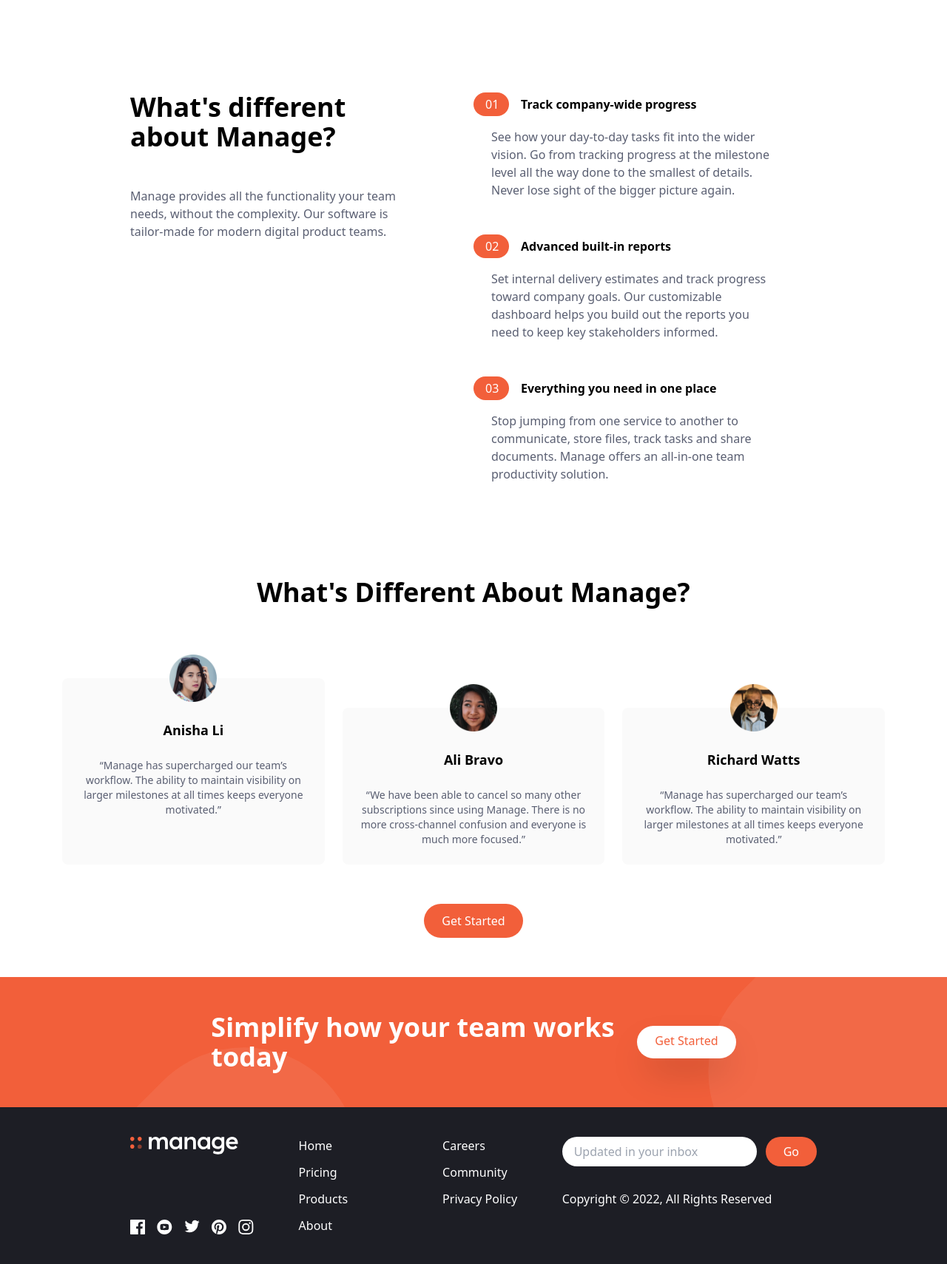
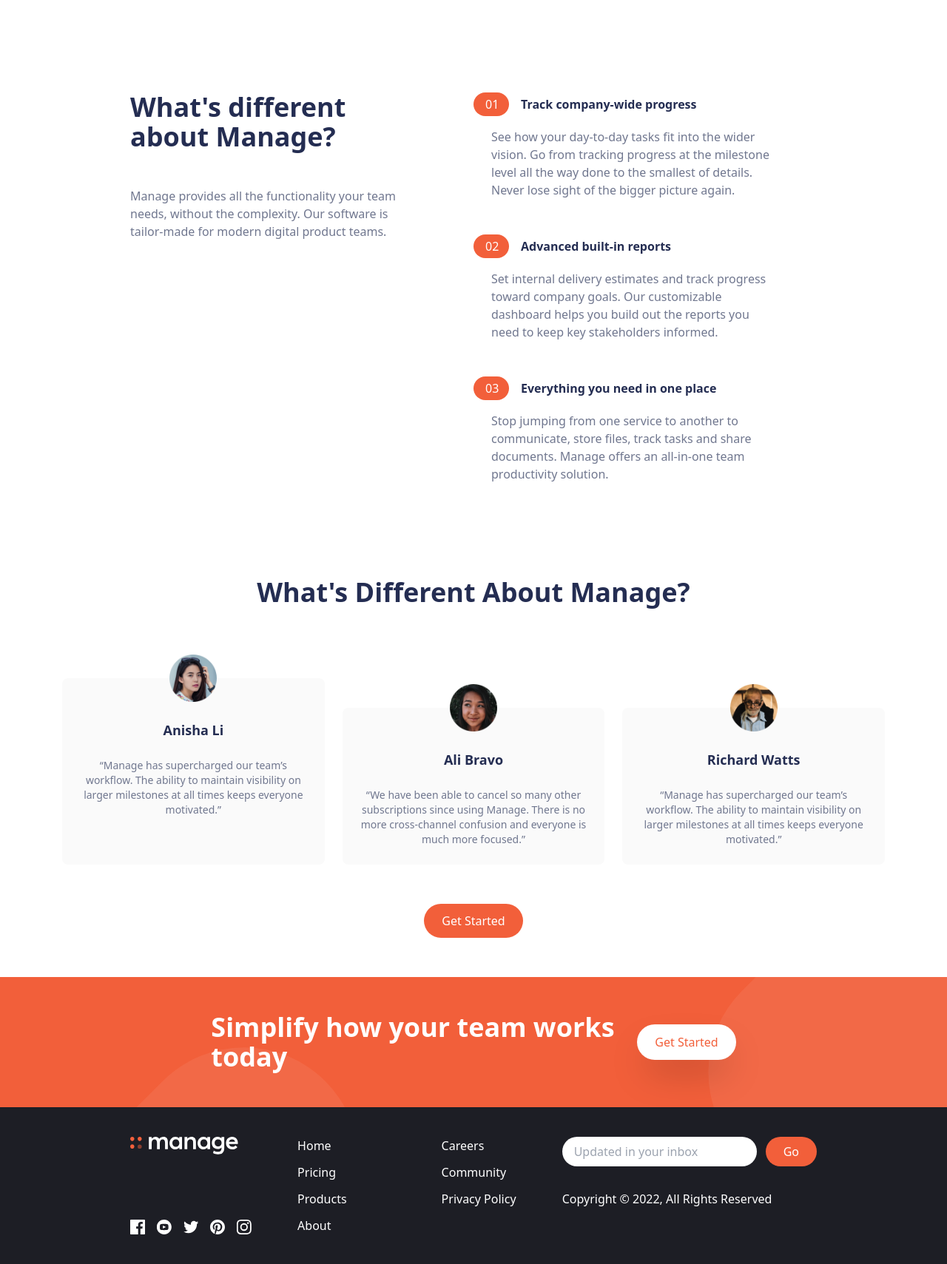
Before and after one commit to stove-jeebs/Manage-landing-page-tailwind, a website: page index.html in a window 1280 px wide. Shown: the part 583-2292 px from the top of the page at 74% size. Drawn offline with Linux system fonts and the light colour scheme.

Commit message:
add: hover effect (color change to brightRed) to svg icons; change: text color of headings from default to darkBlue

```diff
--- a/index.html
+++ b/index.html
@@ -1,3 +1,13 @@
+<!--
+
+	updates:
+		1. add hover effect (change color to "brightRed") to svg icons and changed heading text color to darkBlue
+		2. add box shadow to "Get Started Buttons"
+		3. add form validation
+		4. add carousal to testimonials
+
+-->
+
 <!DOCTYPE html>
 <html lang="en">
   <head>
@@ -21,7 +31,7 @@
             <a href="#"><img src="./img/logo.svg" alt="logo-image" /></a>
           </div>
           <!-- menu -->
-          <div class="hidden md:flex space-x-6">
+          <div class="hidden md:flex space-x-6 text-darkBlue">
             <a href="#" class="hover:text-darkGrayishBlue">Pricing</a>
             <a href="#" class="hover:text-darkGrayishBlue">Product</a>
             <a href="#" class="hover:text-darkGrayishBlue">About Us</a>
@@ -63,7 +73,7 @@
           <!-- heading -->
           <div class="flex-item">
             <h1
-              class="max-w-md text-4xl font-bold text-center md:text-5xl md:text-left"
+              class="max-w-md text-4xl font-bold text-center md:text-5xl md:text-left text-darkBlue"
             >
               Bring everyone together to build better products
             </h1>
@@ -73,6 +83,7 @@
             </p>
             <a href="#" class="button">Get Started</a>
           </div>
+
           <!-- image -->
           <div class="md:w-1/2">
             <img src="./img/illustration-intro.svg" alt="illustration-image" />
@@ -88,7 +99,7 @@
           <!-- what's different -->
           <div class="flex-item">
             <h2
-              class="max-w-sm text-3xl font-bold text-center md:text-4xl md:text-left"
+              class="max-w-sm text-3xl font-bold text-center text-darkBlue md:text-4xl md:text-left"
             >
               What's different about Manage?
             </h2>
@@ -98,6 +109,7 @@
               teams.
             </p>
           </div>
+
           <!-- numbered list -->
           <div class="flex-item">
             <!-- list item 1 -->
@@ -111,7 +123,7 @@
                 >
                   01
                 </p>
-                <h3 class="px-4 font-bold">Track company-wide progress</h3>
+                <h3 class="px-4 font-bold text-darkBlue">Track company-wide progress</h3>
               </div>
               <!-- item 1 paragraph -->
               <div class="paragraph">
@@ -133,7 +145,7 @@
                 >
                   02
                 </p>
-                <h3 class="px-4 font-bold">Advanced built-in reports</h3>
+                <h3 class="px-4 font-bold text-darkBlue">Advanced built-in reports</h3>
               </div>
               <!-- item 1 paragraph -->
               <div class="paragraph">
@@ -154,7 +166,7 @@
                 >
                   03
                 </p>
-                <h3 class="px-4 font-bold">Everything you need in one place</h3>
+                <h3 class="px-4 font-bold text-darkBlue">Everything you need in one place</h3>
               </div>
               <!-- item 1 paragraph -->
               <div class="paragraph">
@@ -170,11 +182,12 @@
       <!-- testimonials -->
       <section id="testimonial">
         <!-- main container -->
-        <div class="max-w-6xl px-5 mx-auto mt-32 text-center">
+        <div class="max-w-6xl px-5 mx-auto mt-32 text-center text-darkBlue">
           <!-- heading -->
           <h2 class="text-4xl font-bold text-center">
             What's Different About Manage?
           </h2>
+
           <!-- testimonial container -->
           <div class="flex flex-col mt-24 md:flex-row md:space-x-6 space-y-10">
             <!-- testimonial 1 -->
@@ -193,6 +206,7 @@
                 everyone motivated.”
               </p>
             </div>
+
             <!-- testimonial 2 -->
             <div
               class="flex flex-col items-center p-6 rounded-lg space-y-6 bg-veryLightGray md:w-1/3"
@@ -209,6 +223,7 @@
                 everyone is much more focused.”
               </p>
             </div>
+
             <!-- testimonial 3 -->
             <div
               class="flex flex-col items-center p-6 rounded-lg space-y-6 bg-veryLightGray md:w-1/3"
@@ -226,6 +241,7 @@
               </p>
             </div>
           </div>
+
           <!-- button -->
           <div class="my-16">
             <a href="#" class="button">Get Started</a>
@@ -246,7 +262,7 @@
           </h2>
           <a
             href="#"
-            class="p-3 px-6 pt-2 bg-white rounded-full shadow-2xl text-brightRed hover:bg-gray-300"
+            class="p-3 px-6 bg-white rounded-full shadow-2xl text-brightRed hover:bg-gray-300"
             >Get Started</a
           >
         </div>
@@ -265,30 +281,33 @@
           <div class="mx-auto my-6 text-center text-white md:hidden">
             Copyright &copy; 2022, All Rights Reserved
           </div>
+
           <!-- logo -->
           <div>
             <img src="./img/logo-white.svg" alt="white-logo-image" />
           </div>
+
           <!-- social links container -->
           <div class="flex justify-center space-x-4">
             <!-- links  -->
             <a href="#">
-              <img src="./img/icon-facebook.svg" alt="facebook-icon" />
+            	<div class="facebook icon-hover"></div>
             </a>
 						<a href="#">
-              <img src="./img/icon-youtube.svg" alt="youtube-icon" />
+							<div class="youtube icon-hover"></div>
 						</a>
 						<a href="#">
-              <img src="./img/icon-twitter.svg" alt="twitter-icon" />
+							<div class="twitter icon-hover"></div>
 						</a>
 						<a href="#">
-              <img src="./img/icon-pinterest.svg" alt="pinterest-icon" />
+							<div class="pinterest icon-hover"></div>
 						</a>
 						<a href="#">
-              <img src="./img/icon-instagram.svg" alt="instagram-icon" />
+							<div class="instagram icon-hover"></div>
 						</a>
           </div>
         </div>
+
         <!-- list container -->
         <div class="flex justify-around space-x-32">
           <!-- list 1 -->
@@ -310,16 +329,19 @@
         <div class="flex flex-col justiy-between">
           <form action="#">
             <div class="flex space-x-3">
+              <form action="#">
               	<input
               	  type="text"
               	  class="flex-1 px-4 rounded-full focus:outline-none"
               	  placeholder="Updated in your inbox"
+									required
               	/>
               	<button
               	  class="px-6 py-2 text-white rounded-full bg-brightRed hover:bg-brightRedLight focus:outline-none"
               	>
               	  Go
               	</button>
+              </form>
             </div>
           </form>
           <div class="hidden my-8 text-white md:block">
--- a/src/input.css
+++ b/src/input.css
@@ -7,6 +7,50 @@ body {
 	background-repeat: no-repeat;
 	background-size: 800px;
 	background-position: 90% -25%;
+}
+
+.facebook {
+	width: 20px;
+	height: 20px;
+	background-color: white;
+	-webkit-mask: url(../img/icon-facebook.svg) no-repeat center;
+	mask: url(../img/icon-facebook.svg) no-repeat center;
+}
+
+.youtube {
+	width: 20px;
+	height: 20px;
+	background-color: white;
+	-webkit-mask: url(../img/icon-youtube.svg) no-repeat center;
+	mask: url(../img/icon-youtube.svg) no-repeat center;
+}
+
+.twitter {
+	width: 20px;
+	height: 20px;
+	background-color: white;
+	-webkit-mask: url(../img/icon-twitter.svg) no-repeat center;
+	mask: url(../img/icon-twitter.svg) no-repeat center;
+}
+
+.pinterest {
+	width: 20px;
+	height: 20px;
+	background-color: white;
+	-webkit-mask: url(../img/icon-pinterest.svg) no-repeat center;
+	mask: url(../img/icon-pinterest.svg) no-repeat center;
+}
+
+.instagram {
+	width: 20px;
+	height: 20px;
+	background-color: white;
+	-webkit-mask: url(../img/icon-instagram.svg) no-repeat center;
+	mask: url(../img/icon-instagram.svg) no-repeat center;
+}
+
+.icon-hover:hover {
+	@apply bg-brightRed;
 }
 
 #cta {
@@ -62,7 +106,7 @@ body {
 	height: 2px;
 	background: black;
 	transform: rotate(0);
-	transition: all 500ms;
+	transition: all 50ms;
 }
 
 .hamburger-middle {
--- a/tailwind.config.js
+++ b/tailwind.config.js
@@ -13,7 +13,7 @@ module.exports = {
         brightRed: "hsl(12, 88%, 59%)",
         brightRedLight: "hsl(12, 88%, 69%)",
         brightRedSupLight: "hsl(12, 88%, 95%)",
-        darkGrayishBlue: "hsl(227, 12%, 40%)",
+        darkGrayishBlue: "hsl(227, 12%, 50%)",
         veryDarkBlue: "hsl(233, 12%, 13%)",
         veryPaleRed: "hsl(13, 100%, 96%)",
         veryLightGray: "hsl(0, 0%, 98%)",
```
Also changed, not shown: dist/output.css. Lines whose indentation alone changed are shown as unchanged.
